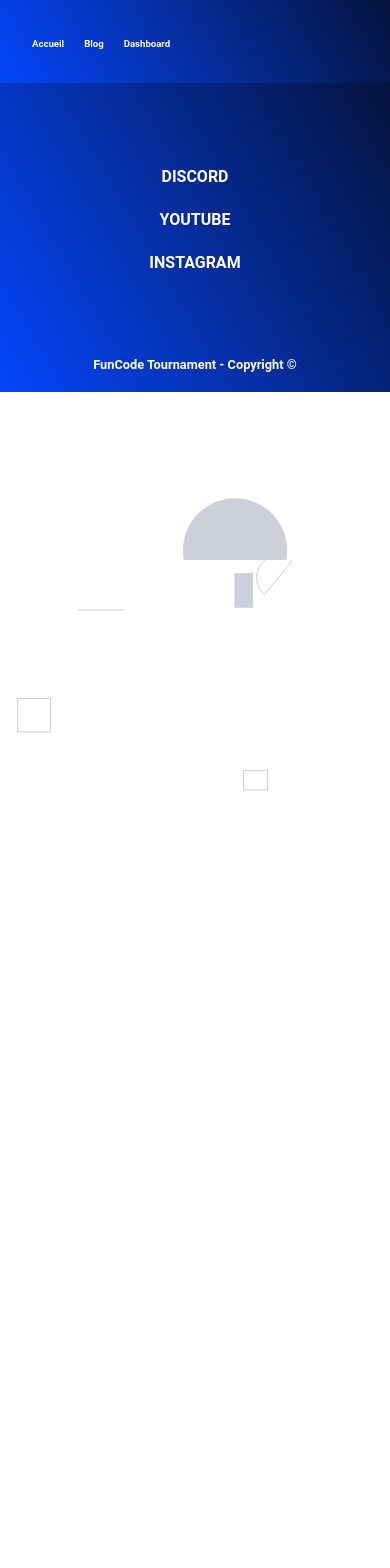
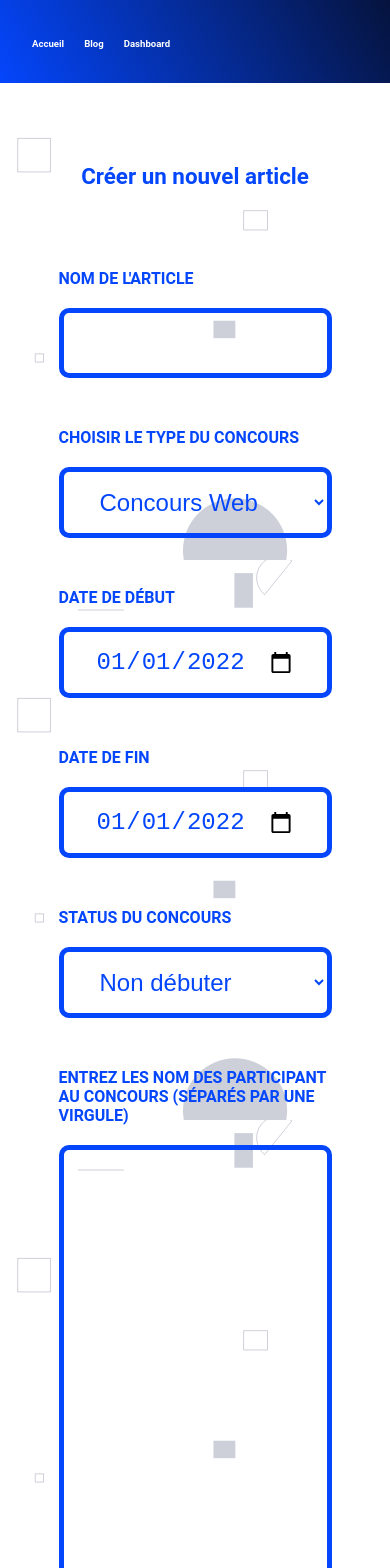
Before and after one commit to RMrenex/FunCodeTournamentOld, a React (Create React App) app: page /dashboard in a window 390 px wide. Shown: the top 1568 px of the page. Before the commit the page ends 844 px from the top, so only its background shows below. Built offline with nearby package versions, Linux system fonts and the light colour scheme.

Commit message:
add dashboard page with responsive

```diff
--- a/src/App.js
+++ b/src/App.js
@@ -6,6 +6,7 @@
 import Blog from './pages/Blog';
 import Article from './pages/Article';
 import Navbar from './components/Navbar';
+import Dashboard from './pages/Dashboard';
 
 function App() {
 
@@ -18,6 +19,7 @@
         <Route path='/login' element={<Login/>}/>
         <Route path='/blog' element={<Blog/>}/>
         <Route path='/article' element={<Article/>}/>
+        <Route path='/dashboard' element={<Dashboard/>}/>
       </Routes>
       <Footer/>
     </Router>
--- /dev/null
+++ b/src/components/DashboardForm.js
@@ -0,0 +1,59 @@
+import React from "react";
+
+const DashboardForm = () => {
+
+    return (
+        <div className="dashboard-container">
+            <div className="dashboard-container__form">
+                <h1>Créer un nouvel article</h1>
+
+                <form action="" method="" className="form-container-dark">
+
+                    <div className="form-container-dark__input">
+                        <label for="name">Nom de l'article</label>
+                        <input type="name" name="name" id="name" required></input>
+                    </div>
+
+                    <div className="form-container-dark__input">
+                        <label for="type-select">Choisir le type du concours</label>
+                        <select name="type" id="type-select" required>
+                            <option value="web">Concours Web</option>
+                            <option value="algo">Concours Algorithme</option>
+                            <option value="jam">Concours Game Jam</option>
+                        </select>
+                    </div>
+
+                    <div className="form-container-dark__input">
+                        <label for="date-start">Date de début</label>
+                        <input type="date" id="date-start" name="date-start" value="2022-01-01" required></input>
+                    </div>
+
+                    <div className="form-container-dark__input">
+                        <label for="date-end">Date de fin</label>
+                        <input type="date" id="date-end" name="date-end" value="2022-01-01" required></input>
+                    </div>
+
+                    <div className="form-container-dark__input">
+                        <label for="statut-select">Status du concours</label>
+                        <select name="type" id="statut-select" required>
+                            <option value="not-started">Non débuter</option>
+                            <option value="in-progress">En Cours</option>
+                            <option value="finish">Terminé</option>
+                        </select>
+                    </div>
+
+                    <div className="form-container-dark__input">
+                        <label for="users">Entrez les nom des participant au concours (séparés par une virgule)</label>
+                        <textarea type="text" id="users" name="users" required></textarea>
+                    </div>
+
+                </form>
+
+                <button className="button">Créer l'article</button>
+            </div>
+        </div>
+    );
+
+}
+
+export default DashboardForm;
--- /dev/null
+++ b/src/pages/Dashboard.js
@@ -0,0 +1,14 @@
+import React, { Component } from 'react';
+import DashboardForm from '../components/DashboardForm'
+
+class Dashboard extends Component {
+    render() {
+        return (
+            <div>
+                <DashboardForm />
+            </div>
+        );
+    }
+}
+
+export default Dashboard;
--- a/src/scss/main.scss
+++ b/src/scss/main.scss
@@ -25,4 +25,5 @@
 // PAGES
 @import "./pages/login";
 @import "./pages/blog";
-@import "./pages/article"
+@import "./pages/article";
+@import "./pages/dashboard"
--- /dev/null
+++ b/src/scss/pages/_dashboard.scss
@@ -0,0 +1,20 @@
+.dashboard-container{
+    width: 100%;
+    display: flex;
+    flex-direction: column;
+    justify-content: center;
+    align-items: center;
+    color: $light-blue;
+    &__form{
+        width: 100%;
+        padding: 5rem 0rem;
+        display: flex;
+        flex-direction: column;
+        justify-content: center;
+        align-items: center;
+    }
+    & h1{
+        /* font-size: 3vw; */
+        font-size: max(3vw, min(1.4rem))
+    }
+}
--- a/src/scss/pages/_login.scss
+++ b/src/scss/pages/_login.scss
@@ -49,7 +49,7 @@
             font-weight: bold;
             margin-bottom: 20px;
         }
-        & input{
+        & input, select, textarea{
             color: $white;
             background: none;
             font-size: 1.5rem;
@@ -59,5 +59,38 @@
             margin-bottom: 50px;
             outline: none;
         }
+        & textarea{
+            height: 500px;
+        }
     }
 }
+
+.form-container-dark{
+    margin: 5rem 5rem 0rem 5rem;
+    width: 70%;
+    &__input{
+        display: flex;
+        flex-direction: column;
+        & label{
+            font-size: 1rem;
+            text-transform: uppercase;
+            font-weight: bold;
+            margin-bottom: 20px;
+            color: $light-blue;
+        }
+        & input, select, textarea{
+            color: $light-blue;
+            background: none;
+            font-size: 1.5rem;
+            border-radius: 10px;
+            border: 5px solid $light-blue;
+            padding: 1rem 2rem;
+            margin-bottom: 50px;
+            outline: none;
+        }
+        & textarea{
+            height: 500px;
+            width: 100%;
+        }
+    }
+}
```
